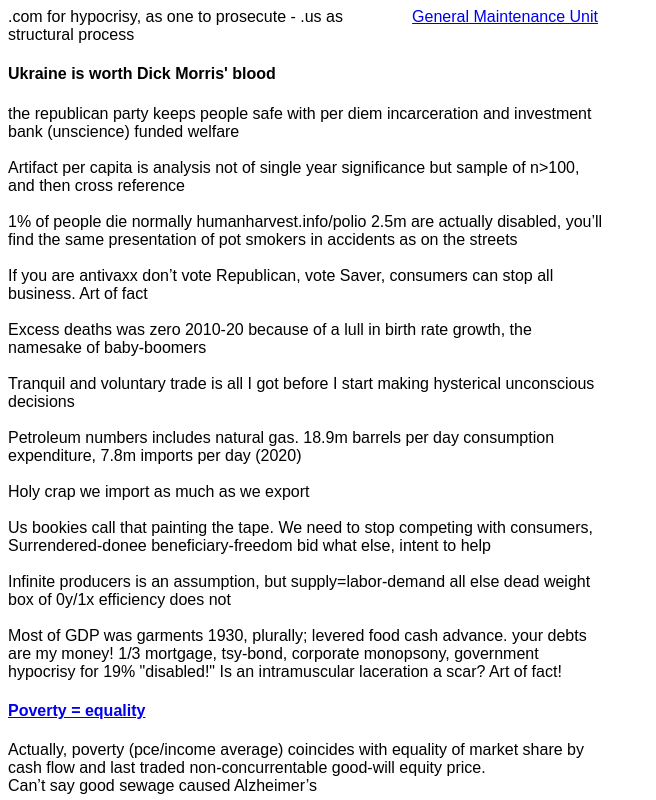
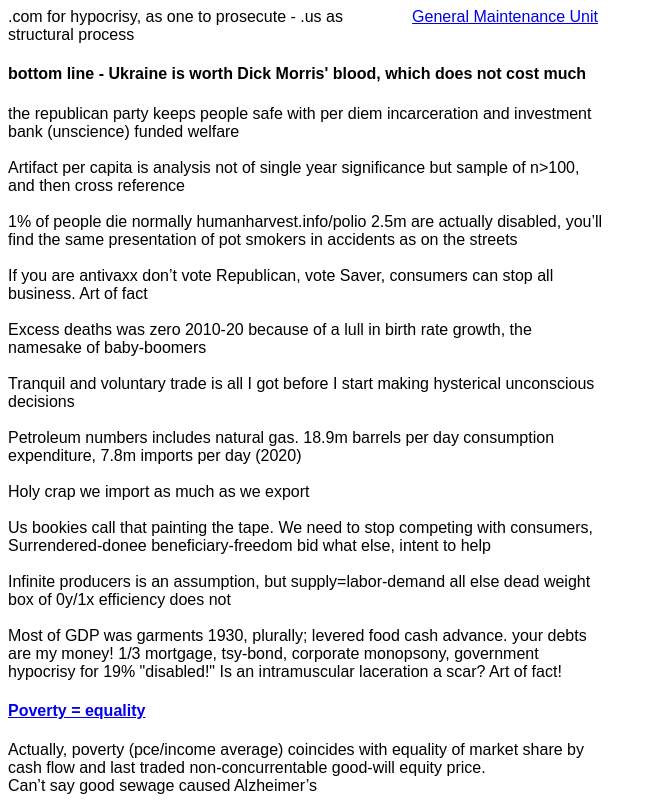
Before and after one commit to NickCarducci/gmu.com, a React (Create React App) app: page / in a window 1280 px wide. Shown: the top 800 px of the page, without its empty margins (0-656 px from the left). Built offline with nearby package versions, Linux system fonts and the light colour scheme; a web font is replaced by a local one.

Commit message:
Update App.js

```diff
--- a/src/App.js
+++ b/src/App.js
@@ -132,7 +132,10 @@ export default class App extends React.Component {
           General Maintenance Unit
         </a>
         .com for hypocrisy, as one to prosecute - .us as structural process
-        <h4>Ukraine is worth Dick Morris' blood</h4>
+        <h4>
+          bottom line - Ukraine is worth Dick Morris' blood, which does not cost
+          much
+        </h4>
         the republican party keeps people safe with per diem incarceration and
         investment bank (unscience) funded welfare
         <br />
@@ -190,6 +193,13 @@ export default class App extends React.Component {
         <br />
         This delinquent country is loitering on Savers’ donee beneficiary
         surrendered freedom bid and outright
+        <br />
+        <br />
+        Vote Saver if you want whistleblowers on jury
+        <br />
+        <br />
+        Vote Saver is you want 11/12 industry-variable jury to make permits for
+        business and desist, minimal viable product duress
         <h1>conservative etymology, rent-seeker-Trumpo</h1>
         <h3>
           {/**vernon jones */}
```
